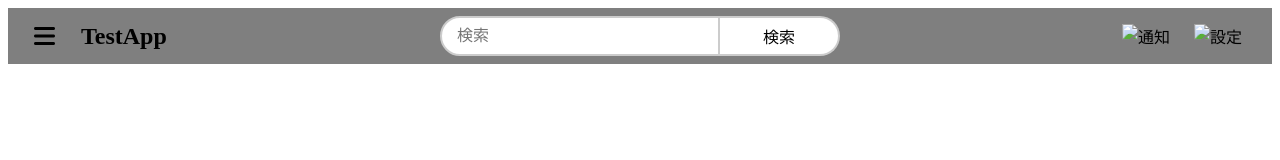
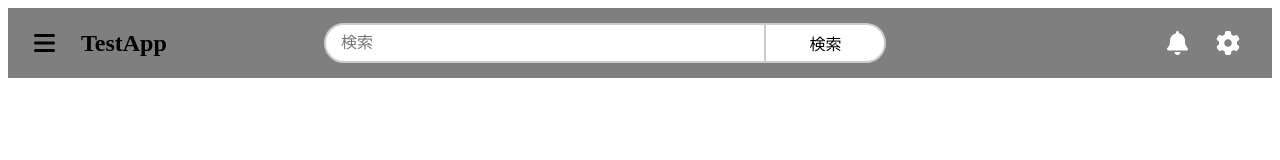
Before and after one commit to tsukuda1998/test_HTML, a website built with Vite: page index.html in a window 1280 px wide. Built offline with nearby package versions, Linux system fonts and the light colour scheme.

Commit message:
Implemented Font Awsome for icons

```diff
--- a/css/media/header.css
+++ b/css/media/header.css
@@ -6,7 +6,7 @@
   .search-form {
     margin-top: 65px;
     padding-left: 40px;
-    max-width: 100%;
+    width: 100%;
   }
 
   .search-input {
@@ -26,10 +26,8 @@
 
 @media screen and (max-width: 480px) {
   .search-input {
-    width: 50%;
   }
 
   .search-button {
-    width: 50%;
   }
 }
--- a/css/style.css
+++ b/css/style.css
@@ -27,6 +27,7 @@ button {
 
 .search-button {
   width: 30%;
+  max-width: 120px;
   border-left: none;
   border-radius: 0 20px 20px 0;
   background-color: #fff;
@@ -38,7 +39,7 @@ button {
   align-items: center;
   justify-content: space-between;
   background-color: rgba(0,0,0,0.5);
-  height: 56px;
+  height: 70px;
   position: relative;
 }
 
@@ -51,25 +52,42 @@ button {
   position: absolute;
   left: 50%;
   transform: translateX(-50%);
-  width: 100%;
-  max-width: 400px;
+  width: 50%;
+  min-width: 400px;
 
   text-align: center;
   display: flex;
   align-items: center;
 }
 
+.header-title {
+  font-size: 24px;
+}
+
+
 .user-actions {
+  user-select: none;
+  cursor: default;
 }
-.user-actions img {
-  padding: 0 10px;
+
+.user-actions i:hover {
+  cursor: pointer;
 }
+
 
 .fa-bars {
   padding-right: 20px;
   font-size: 24px;
 }
 
-.header-title {
+.fa-solid.fa-bell {
+  color: #ffffff;
   font-size: 24px;
+  margin: 0 12px;
 }
+
+.fa-solid.fa-cog {
+  color: #ffffff;
+  font-size: 24px;
+  margin: 0 12px;
+}
--- a/index.html
+++ b/index.html
@@ -22,8 +22,8 @@
       <button class="search-button" type="submit">検索</button>
     </form>
     <div class="user-actions">
-      <img src="" alt="通知">
-      <img src="" alt="設定">
+       <i class="fa-solid fa-bell"></i>
+      <i class="fa-solid fa-cog"></i>
     </div>
   </div>
 </header>
```
